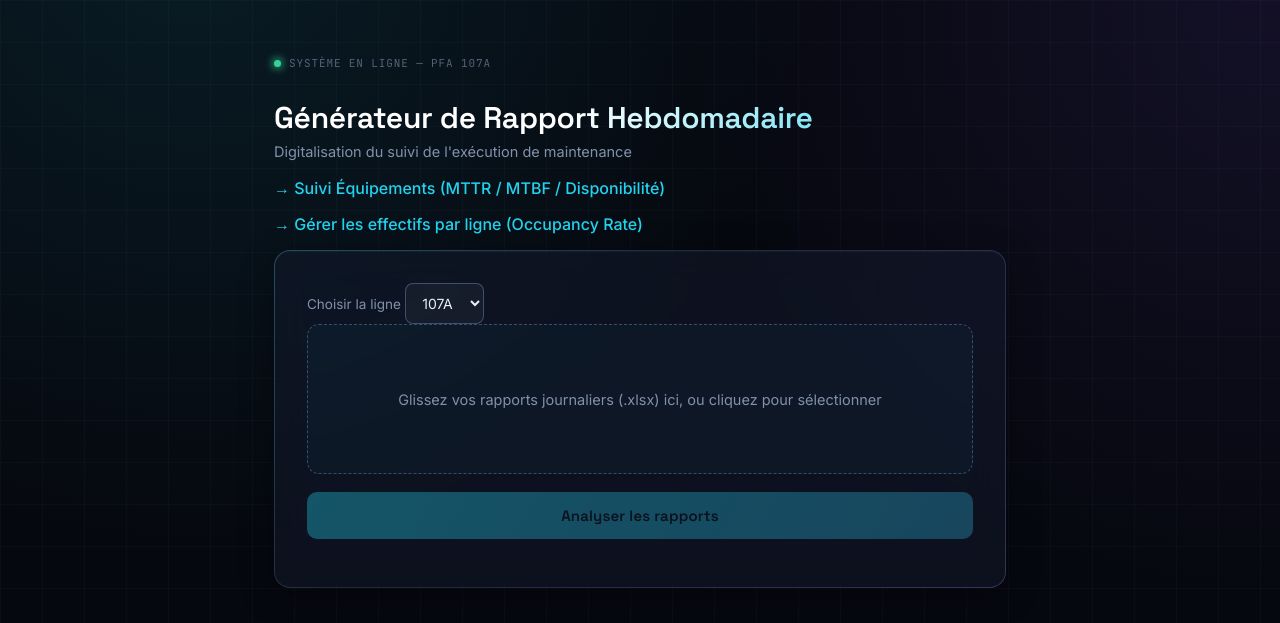
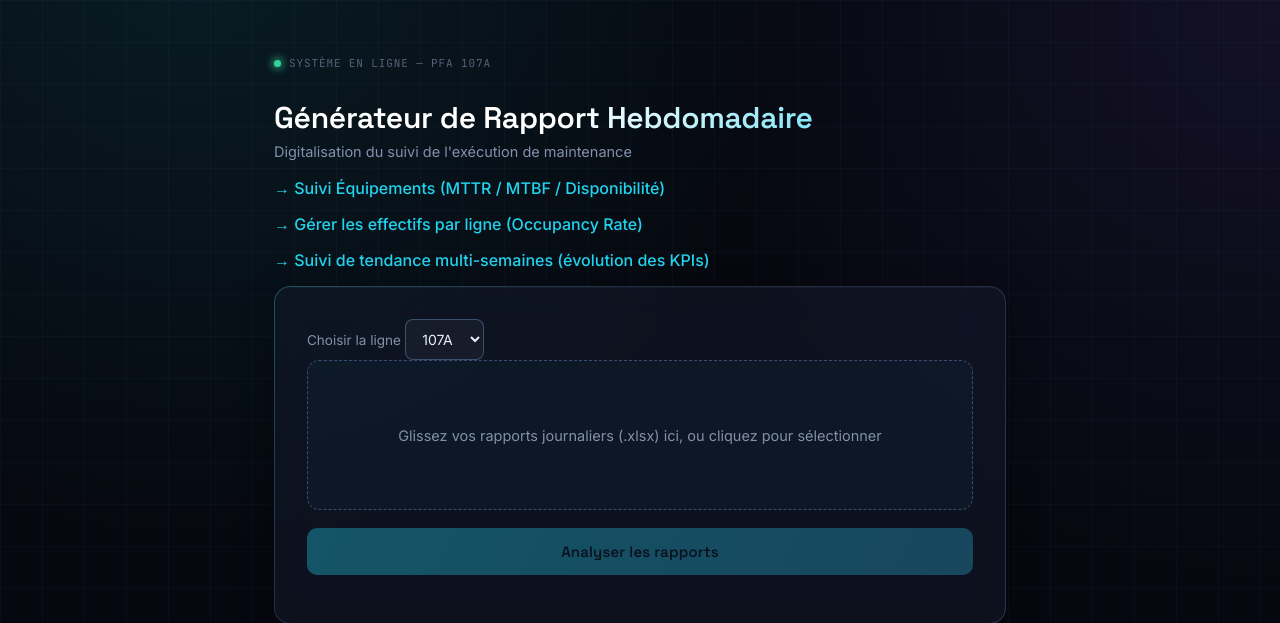
Before and after one commit to douaaabbadi0-ship-it/dashboard-suivi, a Flask app: page / in a window 1280 px wide. Shown: the top 623 px of the page. Run offline with Flask 3, Linux system fonts and the light colour scheme; the visitor is signed in with stand-in values (Sample User, id 1).

Commit message:
Ajout lien navigation vers /tendances

```diff
--- a/templates/index.html
+++ b/templates/index.html
@@ -14,6 +14,7 @@
             <p class="subtitle">Digitalisation du suivi de l'exécution de maintenance</p>
             <p><a href="{{ url_for('page_equipements') }}">→ Suivi Équipements (MTTR / MTBF / Disponibilité)</a></p>
             <p><a href="{{ url_for('page_effectifs') }}">→ Gérer les effectifs par ligne (Occupancy Rate)</a></p>
+            <p><a href="{{ url_for('page_tendances') }}">→ Suivi de tendance multi-semaines (évolution des KPIs)</a></p>
         </header>
         <div class="card">
             <label for="ligneSelect">Choisir la ligne</label>
```
